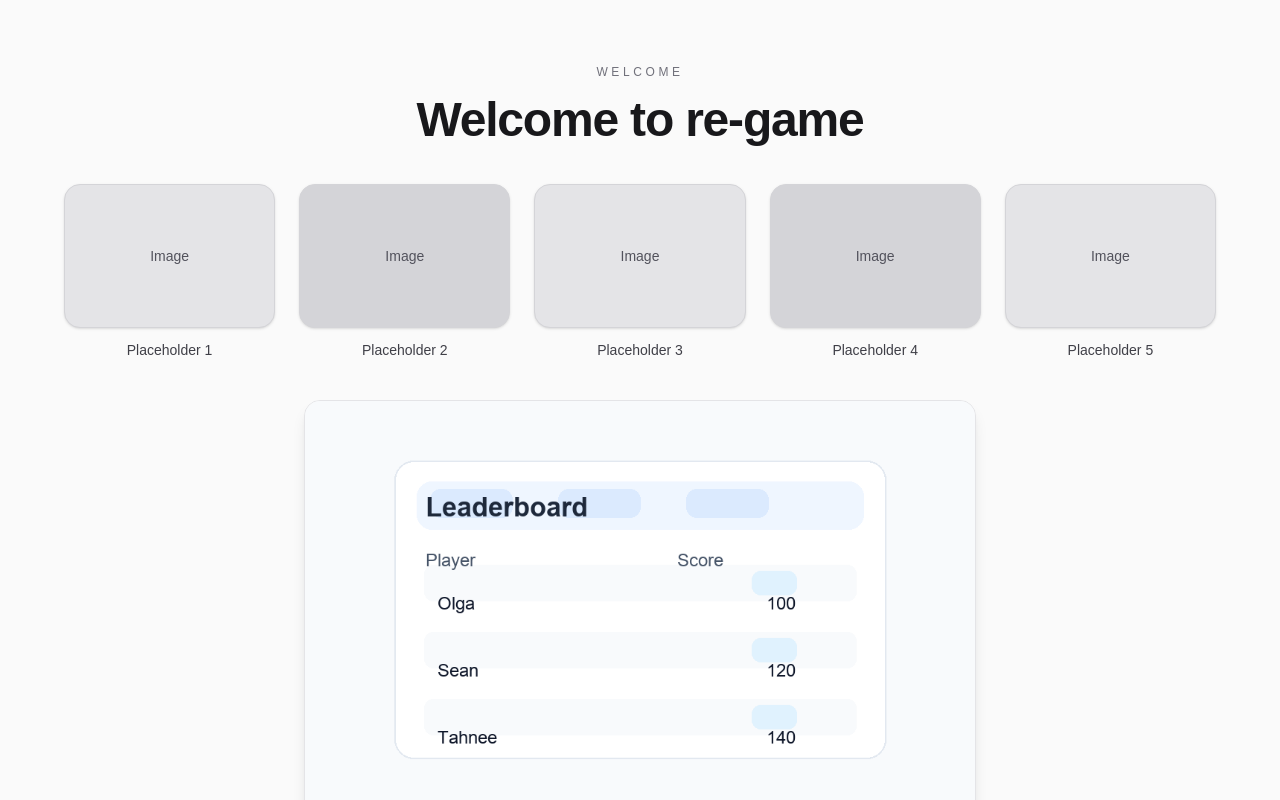
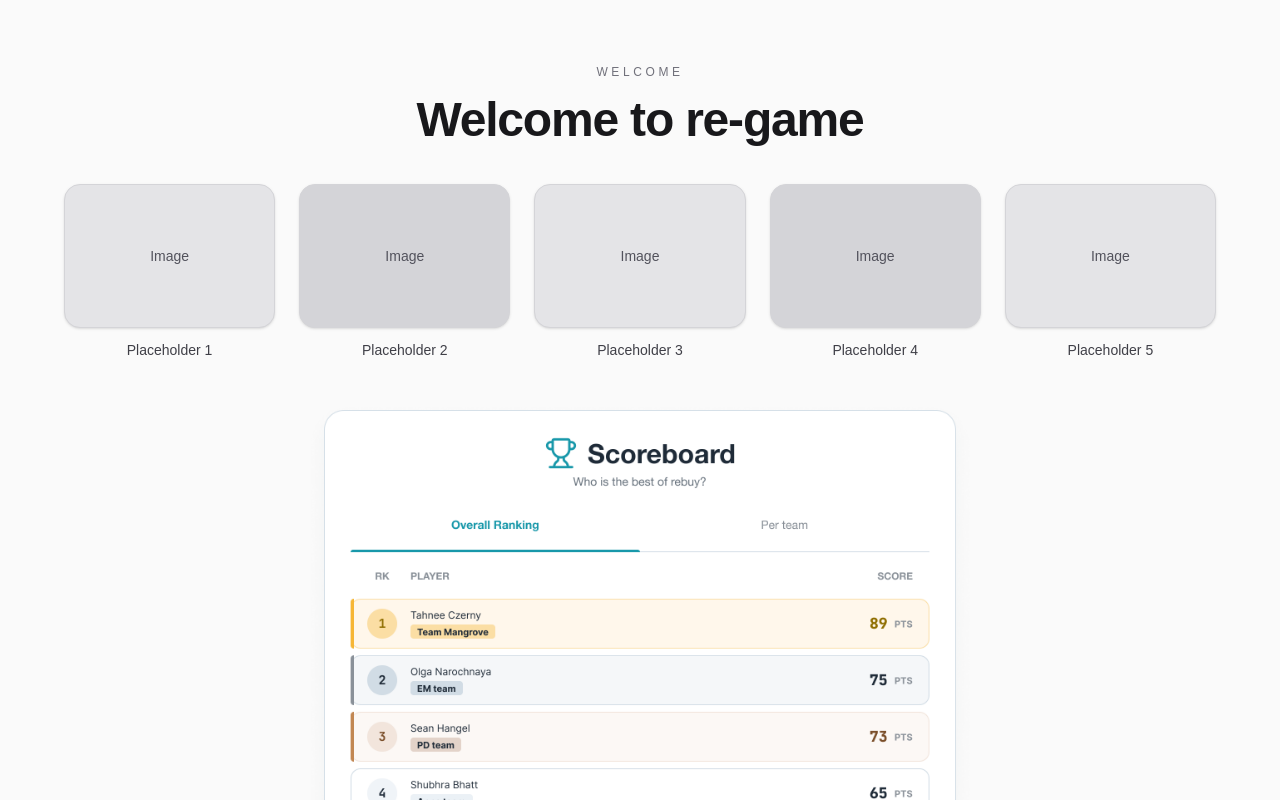
Before and after one commit to ONarochnaya/re-game, a Next.js app: page /lobby in a window 1280 px wide. Shown: the top 800 px of the page. Built offline with nearby package versions, Linux system fonts and the light colour scheme.

Commit message:
right scoreboard implemented

```diff
--- a/app/lobby/page.tsx
+++ b/app/lobby/page.tsx
@@ -2,6 +2,7 @@
 
 import Link from "next/link";
 import { useRouter } from "next/navigation";
+import scoreboardCard from "./scoreboard-card.png";
 
 const placeholderCards = [
   { title: "Placeholder 1", tone: "bg-zinc-200" },
@@ -46,9 +47,9 @@ export default function LobbyPage() {
 
         <div className="flex w-full justify-center">
           <img
-            src="/scoreboard-card.png"
+            src={scoreboardCard.src}
             alt="Scoreboard card"
-            className="w-full max-w-2xl rounded-2xl border border-zinc-200 bg-white shadow-lg"
+            className="w-full max-w-2xl rounded-2xl"
           />
         </div>
 
```
